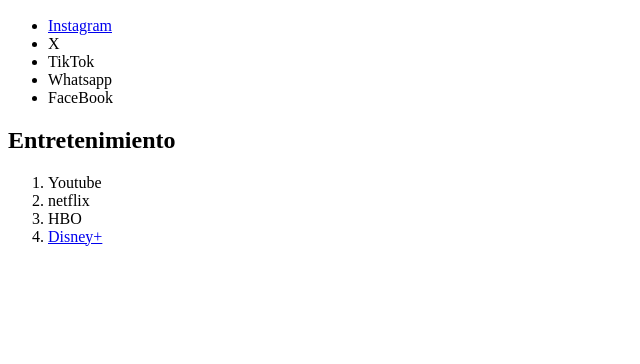
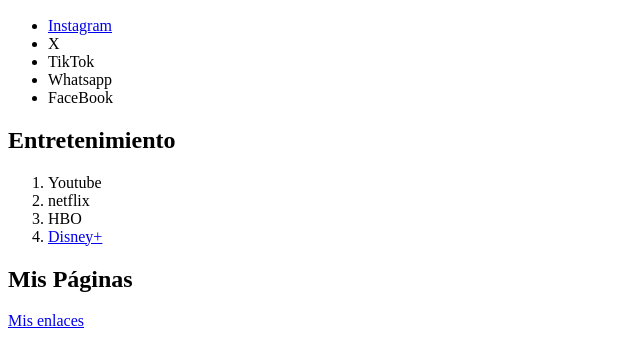
Before and after one commit to cursosite/site1, a plain HTML site: page index.html in a window 1280 px wide. Shown: the part 110-474 px from the top of the page, without its empty margins (0-640 px from the left). Drawn offline with Linux system fonts and the light colour scheme.

Commit message:
Update index.html

```diff
--- a/index.html
+++ b/index.html
@@ -22,5 +22,8 @@
         <li>HBO</li>
         <li><a href="https://sl1nk.com/pcpo0gz">Disney+</a></li>
     </ol>
+
+    <h2>Mis Páginas</h2>
+    <a href="enlaces.html">Mis enlaces</a>
 </body>
 </html>
```
